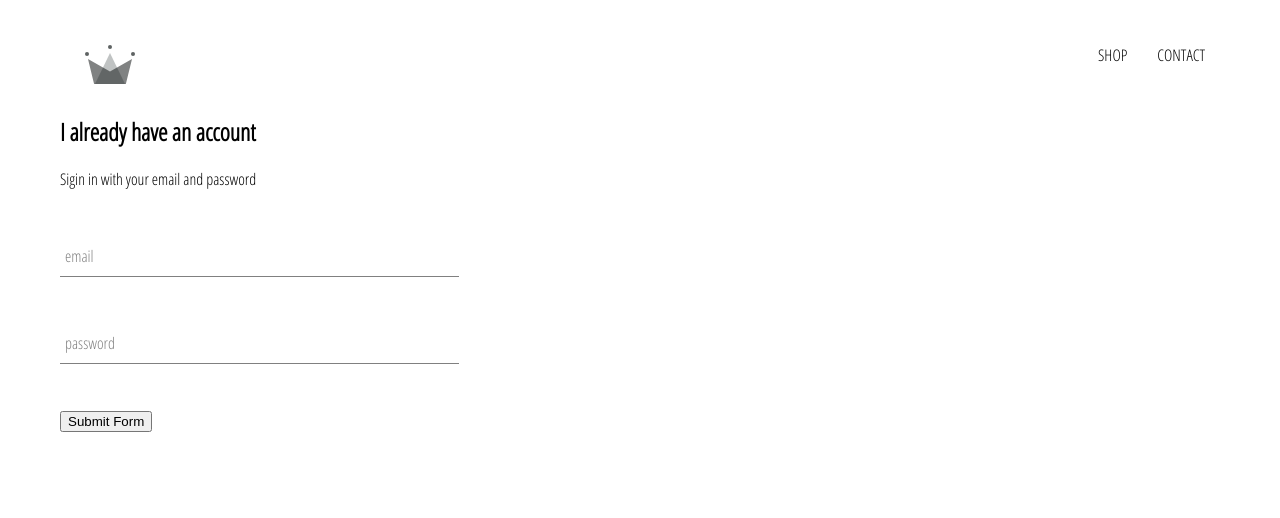
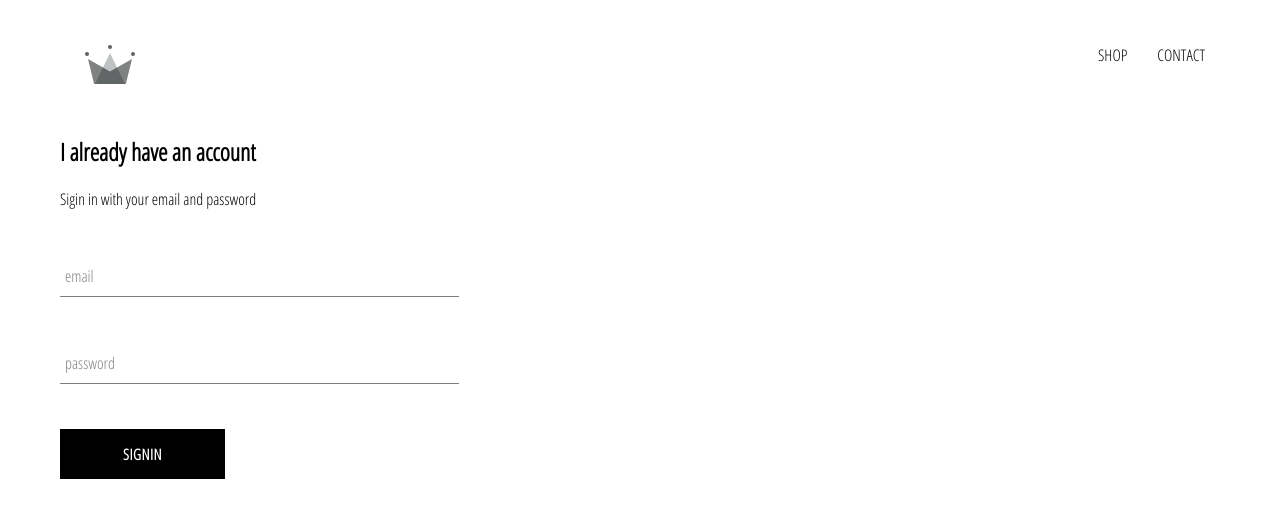
Before and after one commit to NathanielGiron/react-ecommerce, a React (Create React App) app: page /signin in a window 1280 px wide. Shown: the top 518 px of the page. Built offline with nearby package versions, Linux system fonts and the light colour scheme.

Commit message:
added custom button component

```diff
--- /dev/null
+++ b/src/components/custom-button/custom-button.component.jsx
@@ -0,0 +1,11 @@
+import React from 'react';
+import './custom-button.styles.scss';
+
+const CustomButton = ({ children, ...otherProps }) => (
+  <button className='custom-button' {...otherProps}>
+    {children}
+    {console.log(otherProps)}
+  </button>
+);
+
+export default CustomButton;
--- /dev/null
+++ b/src/components/custom-button/custom-button.styles.scss
@@ -0,0 +1,22 @@
+.custom-button {
+  min-width: 165px;
+  width: auto;
+  height: 50px;
+  letter-spacing: 0.5px;
+  line-height: 50px;
+  padding: 0 35px 0 35px;
+  font-size: 15px;
+  background-color: black;
+  color: white;
+  text-transform: uppercase;
+  font-family: 'Open Sans Condensed';
+  font-weight: bolder;
+  border: none;
+  cursor: pointer;
+
+  &:hover {
+    background-color: white;
+    color: black;
+    border: 1px solid black;
+  }
+}
--- a/src/components/signin/signin.component.jsx
+++ b/src/components/signin/signin.component.jsx
@@ -1,5 +1,6 @@
 import React from 'react';
 import FormInput from '../form-input/form-input.component';
+import CustomButton from '../custom-button/custom-button.component';
 import './signin.styles.scss';
 
 class Signin extends React.Component {
@@ -46,7 +47,7 @@
             label="password"
             required />
 
-          <input type="submit" value="Submit Form" />
+          <CustomButton type="submit">Signin</CustomButton>
         </form>
       </div>
     );
--- a/src/components/signin/signin.styles.scss
+++ b/src/components/signin/signin.styles.scss
@@ -1,3 +1,9 @@
 .signin {
   width: 30vw;
+  display: flex;
+  flex-direction: column;
+
+  .title {
+    margin: 10px 0;
+  }
 }
```
